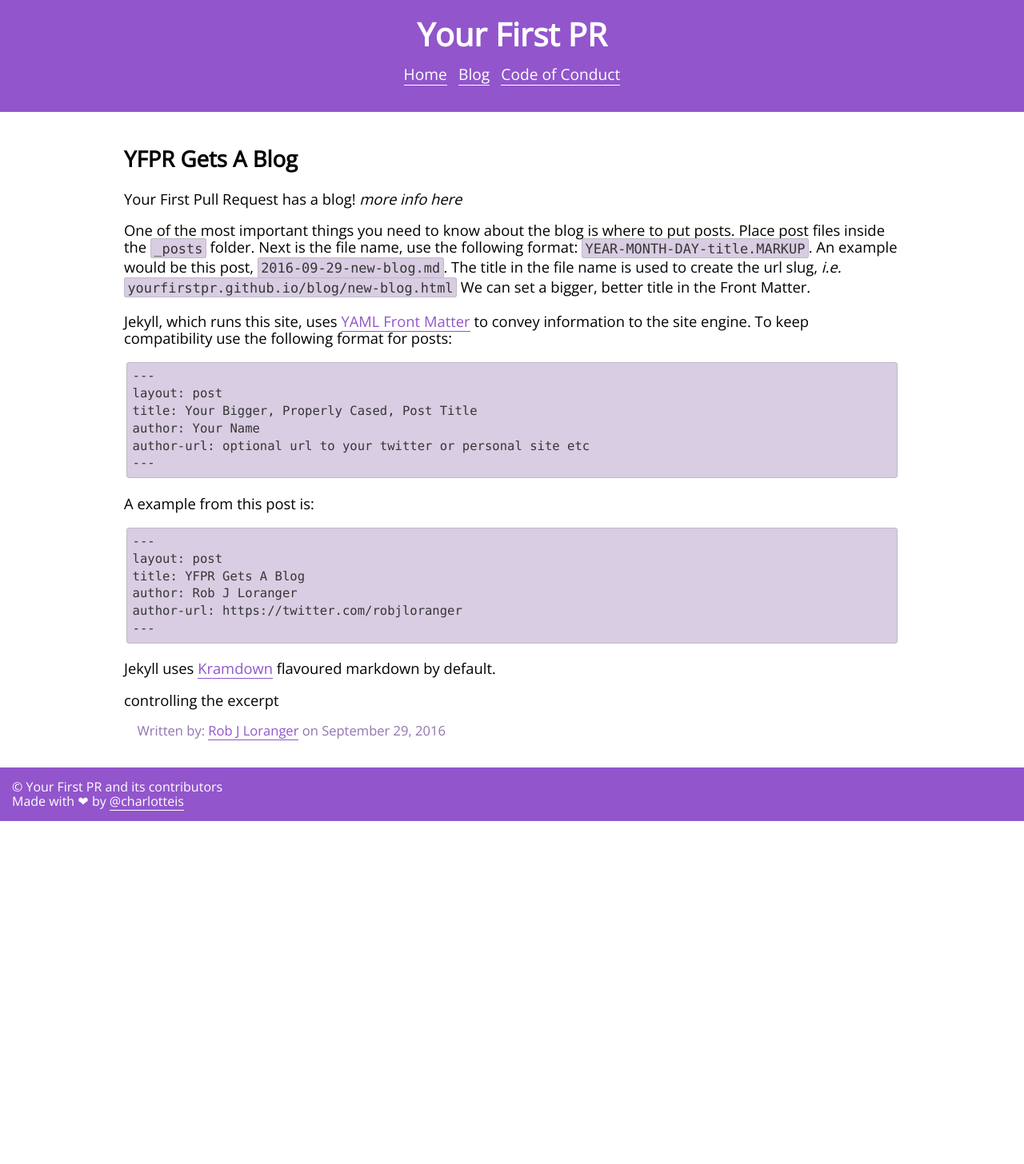
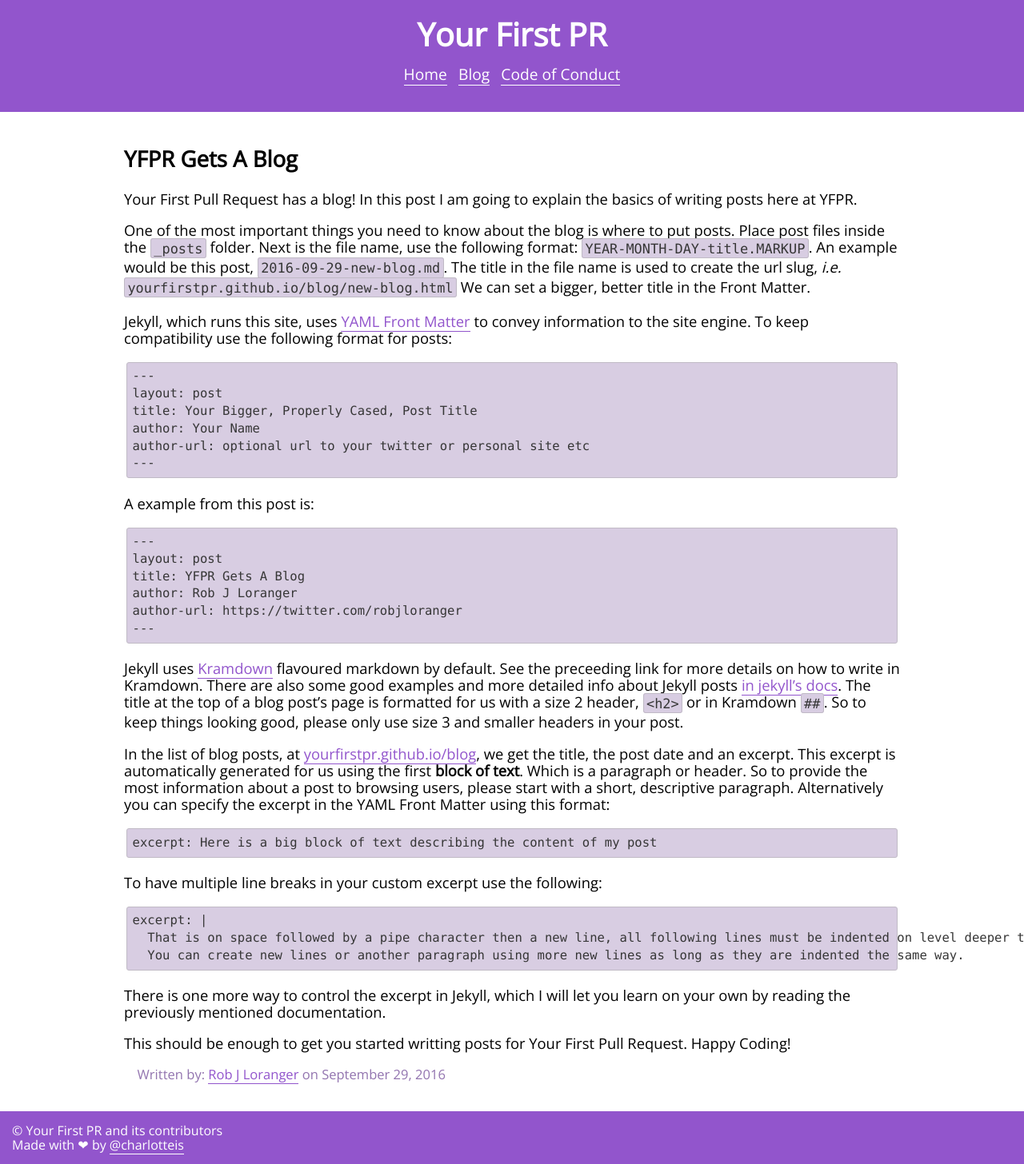
Before and after one commit to yourfirstpr/yourfirstpr.github.io, a Jekyll site: the page built from _posts/2016-09-29-new-blog.md, in a window 1280 px wide. Shown: the whole page at 80% size. Built offline with Jekyll 4.4.1, drawn with Linux system fonts in a browser that asks for light colours; nearby versions of some CDN libraries; before the commit the page ends 1027 px from its top, so only the background shows below that.

Commit message:
almost finished first post

```diff
--- a/_posts/2016-09-29-new-blog.md
+++ b/_posts/2016-09-29-new-blog.md
@@ -5,7 +5,7 @@ author: Rob J Loranger
 author-url: https://twitter.com/robjloranger
 ---
 
-Your First Pull Request has a blog! _more info here_
+Your First Pull Request has a blog! In this post I am going to explain the basics of writing posts here at YFPR.
 
 One of the most important things you need to know about the blog is where to put posts. Place post files inside the `_posts` folder. Next is the file name, use the following format: `YEAR-MONTH-DAY-title.MARKUP`. An example would be this post, `2016-09-29-new-blog.md`. The title in the file name is used to create the url slug, _i.e._ `yourfirstpr.github.io/blog/new-blog.html` We can set a bigger, better title in the Front Matter.
 
@@ -19,7 +19,6 @@ author: Your Name
 author-url: optional url to your twitter or personal site etc
 ---
 ~~~
-
 A example from this post is:
 
 ~~~
@@ -30,7 +29,20 @@ author: Rob J Loranger
 author-url: https://twitter.com/robjloranger
 ---
 ~~~
+Jekyll uses [Kramdown](http://kramdown.gettalong.org/quickref.html) flavoured markdown by default. See the preceeding link for more details on how to write in Kramdown. There are also some good examples and more detailed info about Jekyll posts [in jekyll's docs](https://jekyllrb.com/docs/posts/). The title at the top of a blog post's page is formatted for us with a size 2 header, `<h2>` or in Kramdown `##`. So to keep things looking good, please only use size 3 and smaller headers in your post.
 
-Jekyll uses [Kramdown](http://kramdown.gettalong.org/quickref.html) flavoured markdown by default.
+In the list of blog posts, at [yourfirstpr.github.io/blog](https://yourfirstpr.github.io/blog), we get the title, the post date and an excerpt. This excerpt is automatically generated for us using the first __block of text__. Which is a paragraph or header. So to provide the most information about a post to browsing users, please start with a short, descriptive paragraph. Alternatively you can specify the excerpt in the YAML Front Matter using this format:
 
-controlling the excerpt
+~~~
+excerpt: Here is a big block of text describing the content of my post
+~~~
+To have multiple line breaks in your custom excerpt use the following:
+
+~~~
+excerpt: |
+  That is on space followed by a pipe character then a new line, all following lines must be indented on level deeper than the 'excerpt:' tag.
+  You can create new lines or another paragraph using more new lines as long as they are indented the same way.
+~~~
+There is one more way to control the excerpt in Jekyll, which I will let you learn on your own by reading the previously mentioned documentation.
+
+This should be enough to get you started writting posts for Your First Pull Request. Happy Coding!
```
